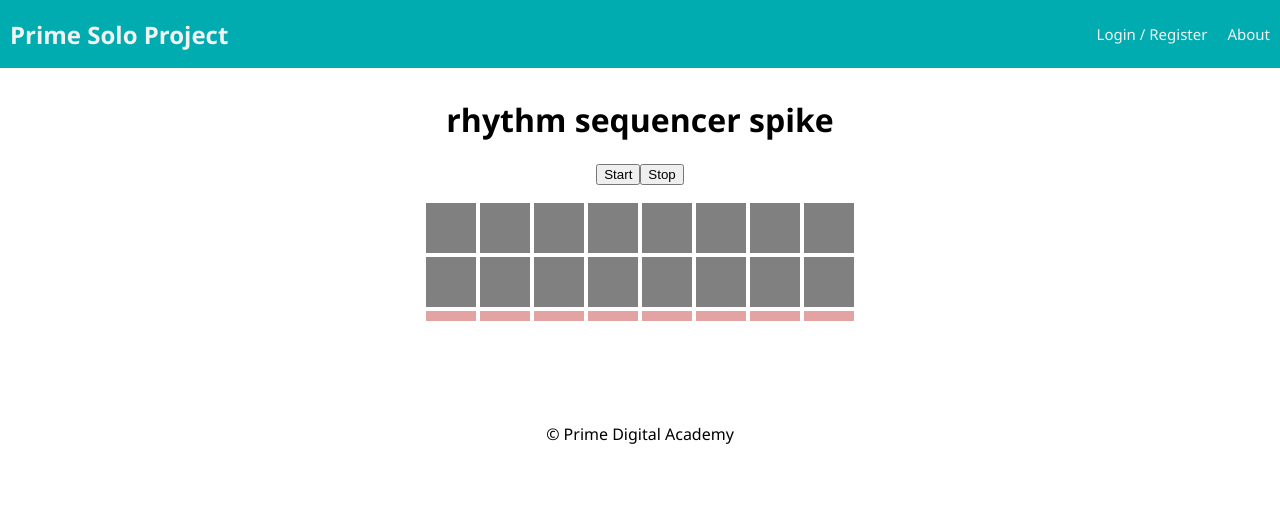
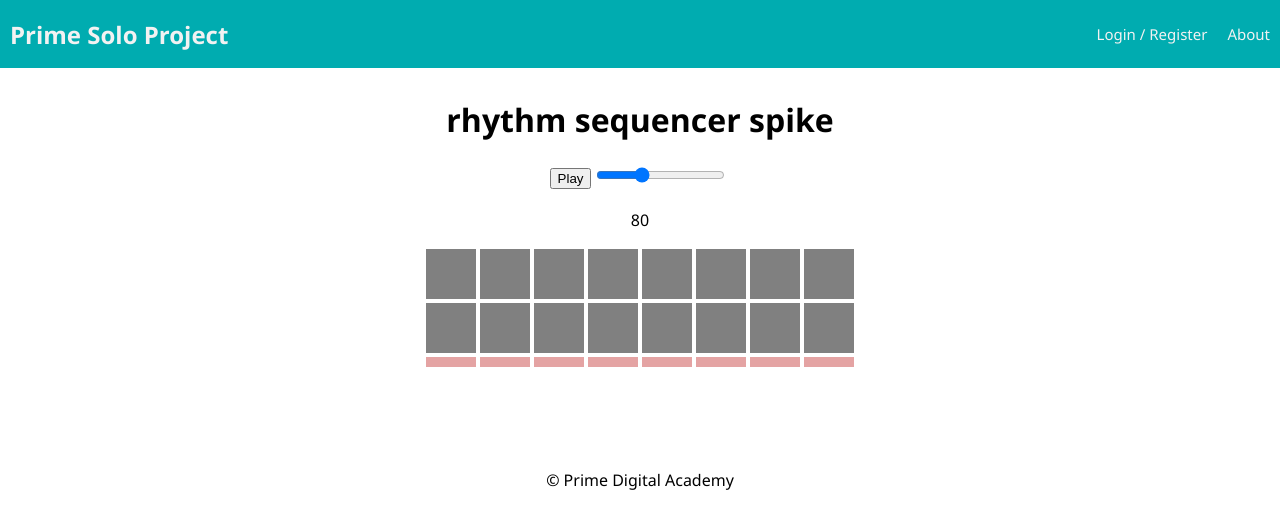
Before and after one commit to danraskin/rhythm-sequencer-solo-project, a React (Create React App) app: page /#/home in a window 1280 px wide. Shown: the top 528 px of the page. Built offline with nearby package versions, Linux system fonts and the light colour scheme; no server answers.

Commit message:
sequencer template works. cannot handle BPM changes.

```diff
--- a/src/components/App/App.jsx
+++ b/src/components/App/App.jsx
@@ -1,4 +1,4 @@
-import React, { useEffect } from 'react';
+import React, { useEffect, useState } from 'react';
 import {
   HashRouter as Router,
   Redirect,
@@ -27,7 +27,6 @@ import './App.css';
 function App() {
   const dispatch = useDispatch();
 
-  const user = useSelector(store => store.user);
 
   // useEffect(() => {
   //   dispatch({ type: 'FETCH_USER' });
@@ -111,6 +110,7 @@ function App() {
               <LandingPage />
             } */}
 
+
             <StepSequencer />
           </Route>
 
--- a/src/components/StepSequencer/StepSequencer.jsx
+++ b/src/components/StepSequencer/StepSequencer.jsx
@@ -2,16 +2,20 @@ import './StepSequencer.css';
 import { useState, useEffect, useRef } from 'react';
 import * as Tone from 'tone';
 
+import useBPM from "./useBPM"
 import StepTracker from "../StepTracker/StepTracker"
 import BD from "../../samples/BD.WAV";
 import SD from "../../samples/TOTAL_808_SAMPLE 9_S08.WAV"
 
 function StepSequencer() {
 
+    console.log('loaded Step Sequencer')
     //keep active for rendered components.
     const [beatIndex, setBeatIndex] = useState(null);
+    const [bpm, BPMslider] = useBPM(80);
 
-    let bpm = 80;
+    let started = false;
+    let playing = false;
     let beat = 0;
     const sequenceArray = setSteps(8);
     Tone.Transport.bpm.value = bpm;
@@ -73,14 +77,35 @@ function StepSequencer() {
         Tone.Transport.scheduleRepeat(repeat, "8n");
       };
 
-    const start = () => {
-        Tone.start();
-        Tone.Transport.start();
-        demoPlay();
-    }
-    const stop = () => {
-        Tone.Transport.stop();
-    }
+    // const start = () => {
+    //     Tone.start();
+    //     Tone.Transport.start();
+    //     demoPlay();
+    // }
+    // const stop = () => {
+    //     Tone.Transport.stop();
+    //     beat=0;
+    // }
+    const configPlayButton = (e) => {
+          if (!started) {
+            Tone.start();
+            Tone.getDestination().volume.rampTo(-10, 0.001)
+            demoPlay();
+            started = true;
+          }
+
+          if (playing) {
+            e.target.innerText = "Play";
+            Tone.Transport.stop();
+            playing = false;
+          } else {
+            e.target.innerText = "Stop";
+            Tone.Transport.start();
+            playing = true;
+          }
+      };
+
+
 
     const stepToggle = (e,step) => {
         step.isActive = !step.isActive;
@@ -93,10 +118,9 @@ function StepSequencer() {
             <header>
                 <h1>rhythm sequencer spike</h1>
             </header>
-            <button><tone-button onClick={start}>Start</tone-button></button>
-            <button><tone-button onClick={stop}>Stop</tone-button></button>
-            {/* <input tcdype="range" min="1" max="240" width="100px" value={bpm} onChange={e=>setBPM(e.target.value)} className="slider" id="tempo"></input> */}
-            <p></p>
+            <button><tone-button onClick={e=>configPlayButton(e)}>Play</tone-button></button>
+            {BPMslider}
+            <p>{bpm}</p>
             <section className="sequence_grid">
                 {grid.map( (row,i) => (
                     <div className={`row row_${i}`} key={i}>
--- /dev/null
+++ b/src/components/StepSequencer/useBPM.jsx
@@ -0,0 +1,20 @@
+import React, {useState} from 'react';
+
+function BPMsetter(initialBPM) {
+    const [bpm, setBPM] = useState(initialBPM);
+
+    return [
+        bpm,
+        <input
+        type="range"
+        min="1" max="240"
+        width="100px"
+        value={bpm}
+        onChange={e=>setBPM(e.target.value)}
+        className="slider"
+        id="tempo"
+      />
+    ];
+}
+
+export default BPMsetter;
```
